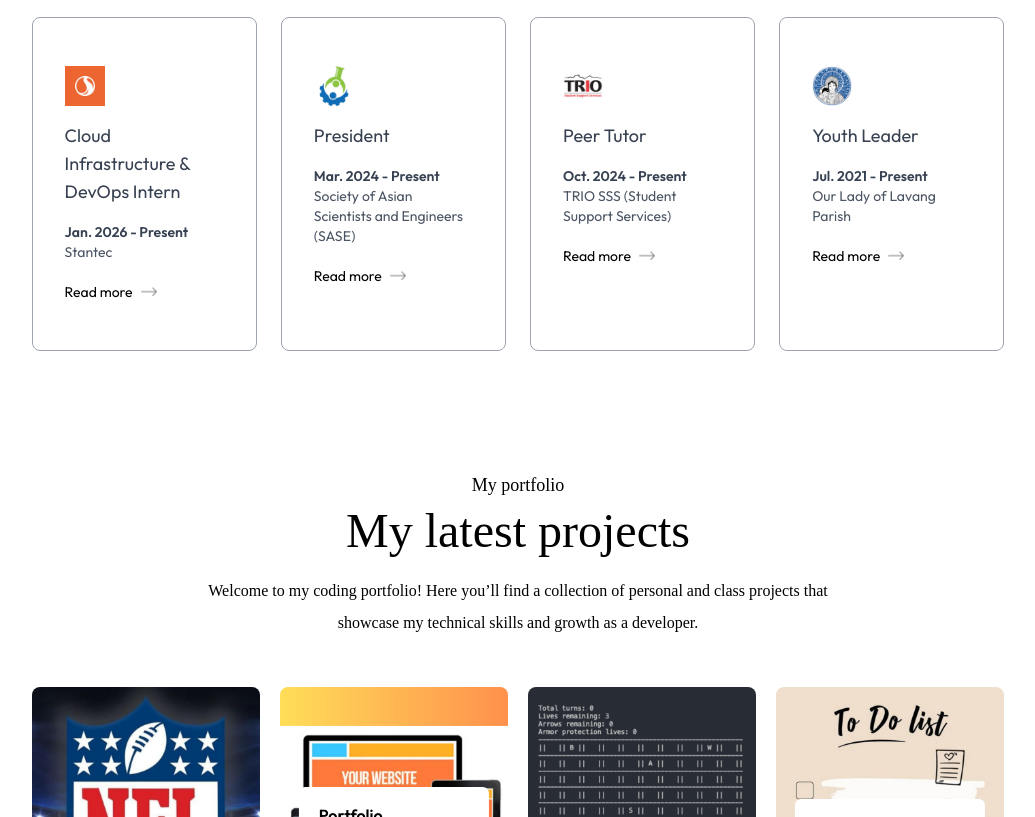
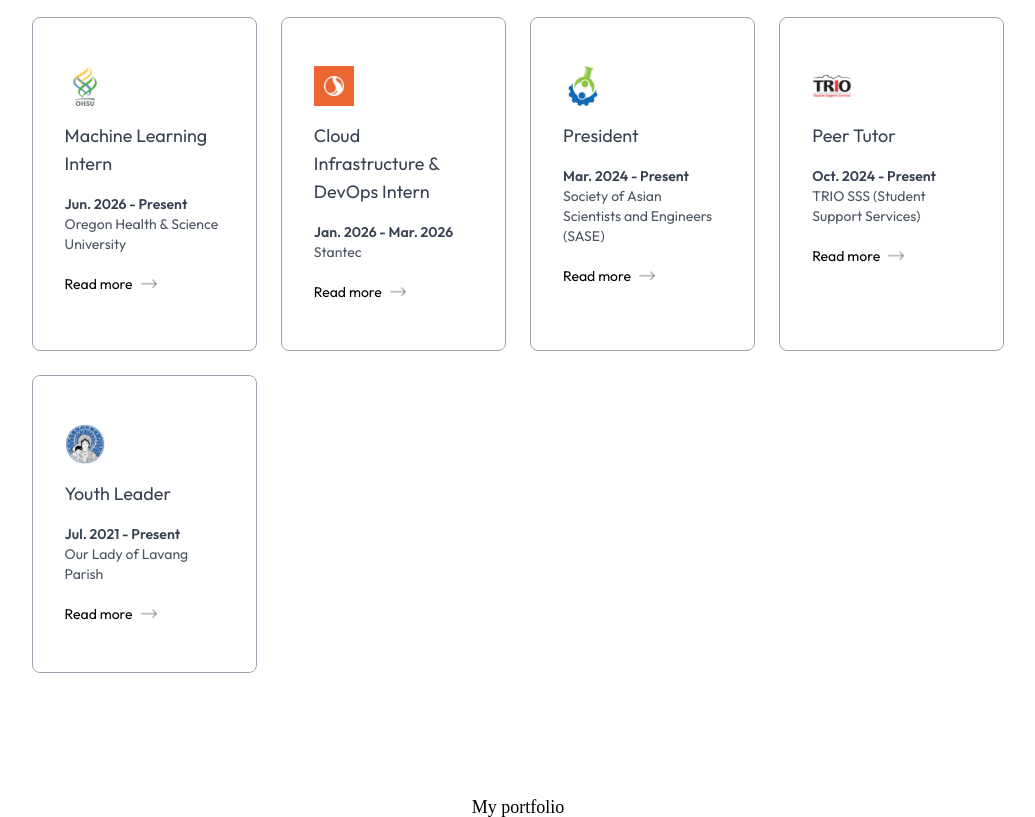
Before and after one commit to andynyugen/personal_website, a Next.js app: page / in a window 1280 px wide. Shown: the part 1900-2717 px from the top of the page, without its empty margins (122-1157 px from the left). Built offline with nearby package versions, Linux system fonts and the light colour scheme; a web font is replaced by a local one.

Commit message:
Add OHSU experience

```diff
--- a/assets/assets.js
+++ b/assets/assets.js
@@ -30,7 +30,8 @@ import close_white from './close-white.png';
 import sase_icon from './sase-icon.png';
 import trio_icon from './trio-icon.png';
 import lavang_icon from './lavang-icon.png';
-import stantec_icon from './stantec-icon.png'
+import stantec_icon from './stantec-icon.png';
+import ohsu_icon from './ohsu-icon.png';
 import right_arrow from './right-arrow.png';
 import send_icon from './send-icon.png';
 import right_arrow_bold from './right-arrow-bold.png';
@@ -70,6 +71,7 @@ export const assets = {
     trio_icon,
     lavang_icon,
     stantec_icon,
+    ohsu_icon,
     right_arrow,
     send_icon,
     right_arrow_bold,
@@ -106,7 +108,8 @@ export const workData = [
 
 // Experience data
 export const serviceData = [
-    { icon: assets.stantec_icon, title: 'Cloud Infrastructure & DevOps Intern', description: 'Stantec', time: 'Jan. 2026 - Present', link: '' },
+    { icon: assets.ohsu_icon, title: 'Machine Learning Intern', description: 'Oregon Health & Science University', time: 'Jun. 2026 - Present', link: '' },
+    { icon: assets.stantec_icon, title: 'Cloud Infrastructure & DevOps Intern', description: 'Stantec', time: 'Jan. 2026 - Mar. 2026', link: '' },
     { icon: assets.sase_icon, title: 'President', description: 'Society of Asian Scientists and Engineers (SASE)', time: 'Mar. 2024 - Present', link: '' },
     { icon: assets.trio_icon, title: 'Peer Tutor', description: 'TRIO SSS (Student Support Services)', time: 'Oct. 2024 - Present',link: '' },
     { icon: assets.lavang_icon, title: 'Youth Leader', description: 'Our Lady of Lavang Parish', time: 'Jul. 2021 - Present', link: '' }
```
Also changed, not shown: assets/ohsu-icon.png (added).
